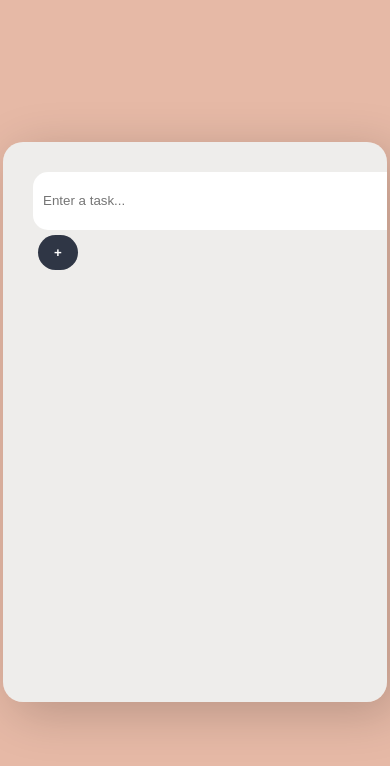
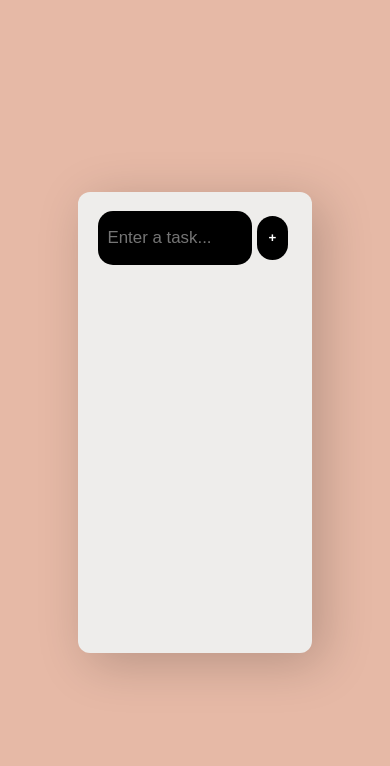
Before and after one commit to shel-ui/JustPracticing, a plain HTML site: page index.html in a window 390 px wide. Drawn offline with Linux system fonts and the light colour scheme.

Commit message:
adjusted stuff for mobile

```diff
--- a/index.html
+++ b/index.html
@@ -60,7 +60,61 @@
             border-radius: 25px;
             padding: 20px;
             width: fit-content;
+            word-wrap: break-word;
+            overflow-wrap: break-word;
         }
+
+        @media only screen and (max-width: 700px) {
+            body {
+                height: 100vh;
+                width: 100vw;
+                overflow: hidden;
+            }
+
+            #white-bg {
+                overflow: auto;
+                background-color: #EEEDEB;
+                height: 50%;
+                width: 50%;
+                padding: 5%;
+                margin: 3px;
+                border-radius: 12px;
+                box-shadow: 10px 10px 50px rgba(0, 0, 0, 0.205);
+                overflow-x: hidden;
+            }
+
+            input {
+                background-color: black;
+                color: white;
+                width: 90%;
+                height: 2em;
+                border: none;
+                border-radius: 15px;
+                padding: 10px;
+                font-size: 2vh;
+                font-weight: 2vh;
+            }
+            #addBtn {
+                background-color: black;
+                border: none;
+                width: 17%;
+                color: white;
+            }
+            #Enter-part {
+                display: flex;
+                flex-direction: row;
+            }
+            .createdTaskDesign {
+                background-color: white;
+                border-radius: 25px;
+                padding: 20px;
+                max-width: 100%;
+                word-wrap: break-word;
+                overflow-wrap: break-word;
+                box-sizing: border-box;
+            }
+        }
+
     </style>
         <div id="white-bg">
             <div id="Enter-part">
```
